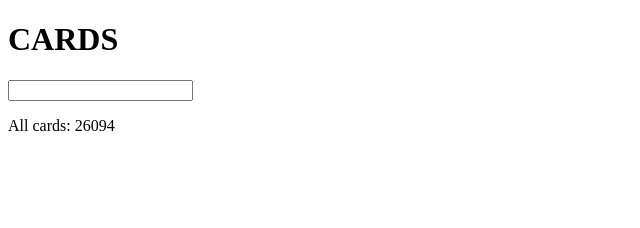
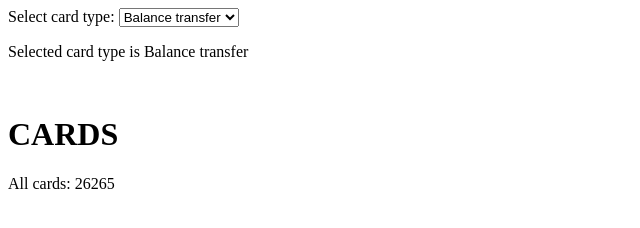
Before and after one commit to anton-yatskevich/study_project_client, a website built with webpack: page src/index.html in a window 1280 px wide. Shown: the whole page, without its empty margins (0-640 px from the left). Built offline with nearby package versions, Linux system fonts and the light colour scheme; some packages are replaced by stand-ins of ours.

Commit message:
feat: card type select

```diff
--- a/package.json
+++ b/package.json
@@ -17,6 +17,7 @@
     "eslint": "^4.19.1",
     "eslint-config-airbnb-base": "^13.1.0",
     "eslint-plugin-import": "^2.14.0",
+    "html-loader": "^0.5.5",
     "html-webpack-plugin": "^3.2.0",
     "mini-css-extract-plugin": "^0.4.1",
     "redux": "^4.0.0",
--- a/src/index.html
+++ b/src/index.html
@@ -9,17 +9,25 @@
 <body>
     <header></header>
     <main ng-controller="CardsFieldController">
+        <card-type-select></card-type-select>
+
         <h1>{{title}}</h1>
-        <input type="text" ng-model="query">
+        <!-- <input type="text" ng-model="query"> -->
+        <!-- <p>{{cardTypes.selectedCardType}}</p> -->
         <ul>
-            <li ng-repeat="card in cards | orderBy:'-representativeExmp.spend' | filter:{name:query}">
+            <li ng-repeat="card in cards | orderBy:'-representativeExmp.spend' | filter: {type:cardTypes.selectedCardType}">
+                <h3>
+                    Card name: {{card.name}}
+                </h3>
+                <img ng-src="{{ card.image }}" alt="{{ card.name }}" style="width:300px">
                 <p>
-                    Card name: {{card.name}}
+                    Type: {{card.type}}
                 </p>
-                <img ng-src="{{ card.image }}" alt="{{ card.name }}" style="width:300px">
                 <p>
                     Price: {{card.representativeExmp.spend}}
                 </p>
+
+
             </li>
         </ul>
         <p>All cards: {{cards.length}}</p>
--- /dev/null
+++ b/src/js/components/CardTypeSelect/index.html
@@ -0,0 +1,9 @@
+<div>
+    <form name="selectCardTypeForm">
+        <label for="ngvalueselect">Select card type:</label>
+            <select name="ngvalueselect" ng-model="cardTypes.selectedCardType">
+                <option ng-repeat="type in cardTypes.availableCardTypes" ng-value="type.name">{{type.name}}</option>
+            </select>
+    </form>
+    <p>Selected card type is {{cardTypes.selectedCardType}}</p><br/>
+</div>
--- /dev/null
+++ b/src/js/components/CardTypeSelect/index.js
@@ -0,0 +1,11 @@
+import template from './index.html'
+
+export default ngModule => {
+    ngModule.directive('cardTypeSelect', CardTypesFn);
+    function CardTypesFn() {
+        return {
+            restrict: 'E',
+            template: template
+        }
+    }
+}
--- /dev/null
+++ b/src/js/components/index.js
@@ -0,0 +1,5 @@
+import CardTypeSelect from './CardTypeSelect/index'
+
+export default ngModule => {
+    CardTypeSelect(ngModule);
+}
--- a/src/js/index.js
+++ b/src/js/index.js
@@ -1,10 +1,27 @@
 import angular from 'angular'
+import CardTypeSelect from './components/index'
 
 const studyProject = angular.module('studyProject', []);
 
 studyProject.controller('CardsFieldController', function CardsFieldController($scope, $http){
     $scope.title = 'CARDS';
 
+    $scope.cardTypes = {
+        selectedCardType: 'Balance transfer',
+        availableCardTypes: [
+            {
+                name: 'Balance transfer'
+            },
+            {
+                name: 'Purchase',
+            },
+            {
+                name: 'Spend abroad',
+            },
+        ]
+    }
+
+    // $scope.selectedCardType = $scope.cardTypes.selectedCardType;
     $http.get('http://localhost:3000/')
         .then(function(response) {
             $scope.cards = response.data;
@@ -12,3 +29,5 @@
             console.log(error)
         });
 });
+
+CardTypeSelect(studyProject);
--- a/webpack.config.js
+++ b/webpack.config.js
@@ -28,6 +28,13 @@
 					'sass-loader',
 				],
 			},
+			{
+                test: /\.html$/,
+                loader: 'html-loader',
+                // options: {
+                //   	attrs: ['link:href'],
+                // },
+            }
 		],
 	},
 	plugins: [
```
